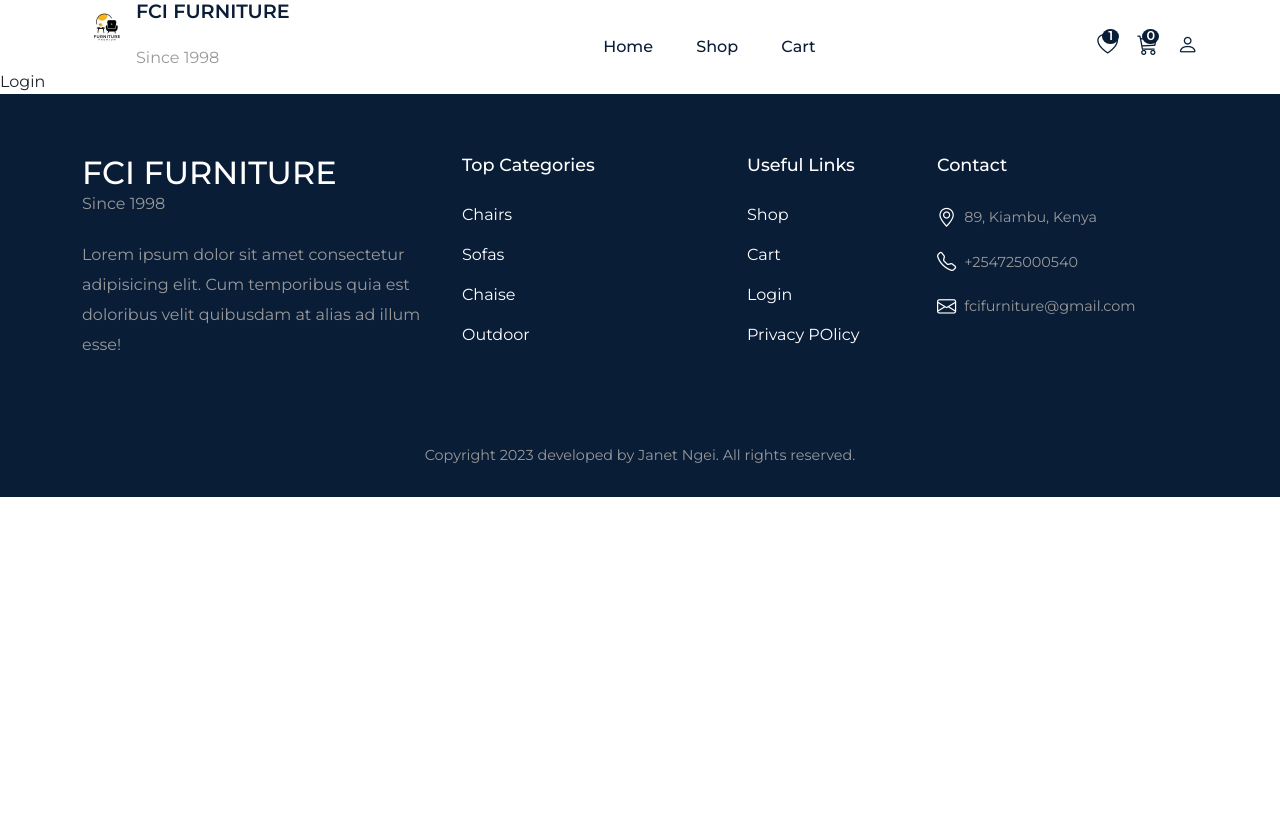
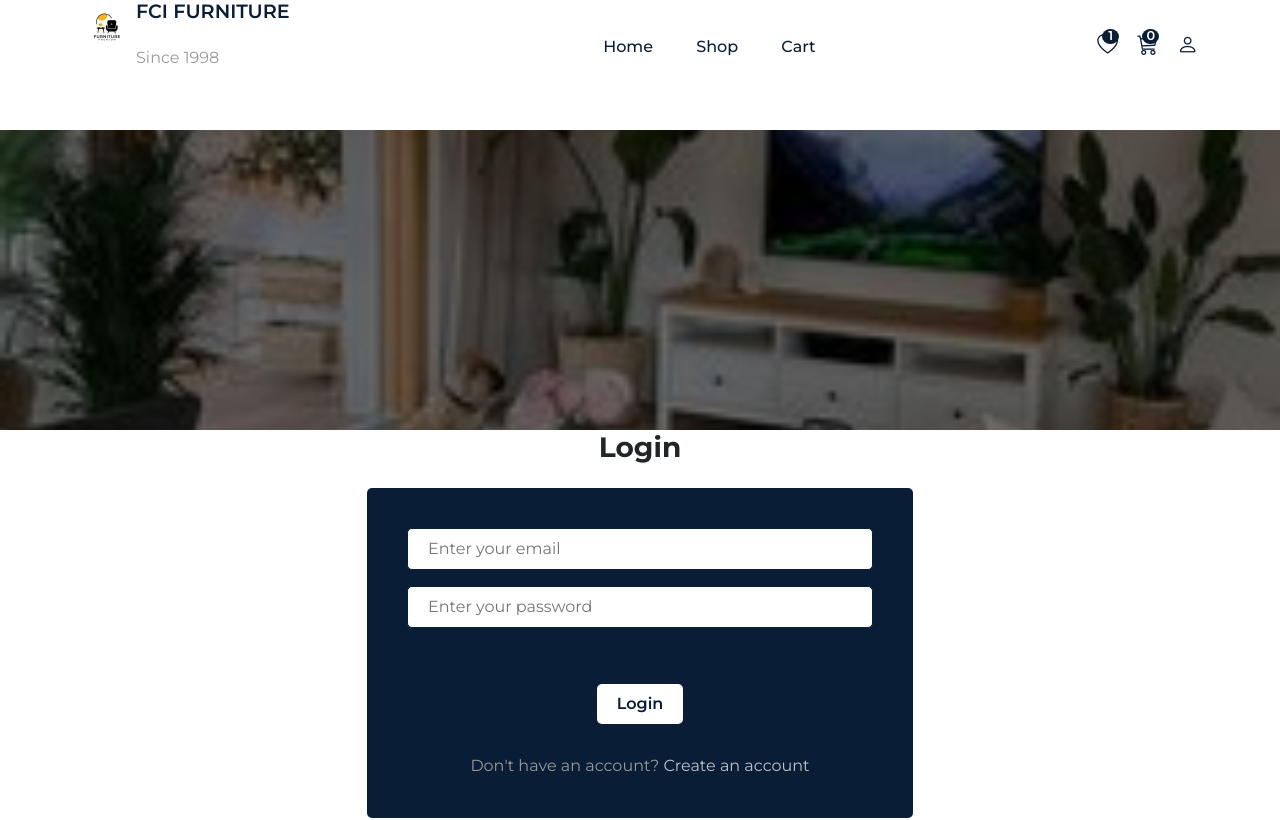
Before and after one commit to jannet18/furniture-ecommerce, a React (Create React App) app: page /login in a window 1280 px wide. Shown: the top 820 px of the page. Built offline with nearby package versions, Linux system fonts and the light colour scheme.

Commit message:
login form

```diff
--- a/src/components/Header/Header.jsx
+++ b/src/components/Header/Header.jsx
@@ -32,7 +32,10 @@
 
   const menuToggle = () => menuRef.current.classList.toggle("active__menu");
   const navigateToCart = () => {
-    navigate('/cart')
+    navigate("/cart");
+  };
+  const navigateToProfile = () => {
+    navigate("/login");
   };
   return (
     <header className="header" ref={headerRef}>
@@ -73,6 +76,7 @@
               </span>
               <span>
                 <motion.i
+                onClick={navigateToProfile}
                   whileTap={{ scale: 1.2 }}
                   className="bi bi-person"
                 ></motion.i>
--- a/src/pages/Checkout.jsx
+++ b/src/pages/Checkout.jsx
@@ -45,15 +45,15 @@
                   Total Qty: <span>{totalQty}</span>
                 </h6>
                 <h6>
-                  Subtotal: <span>{totalAmount}</span>
+                  Subtotal: <span>${totalAmount}</span>
                 </h6>
                 <h6>
                   <span>
                     Shipping: <br /> Free shipping
                   </span>
-                  <span>0</span>
+                  <span>$0</span>
                 </h6>
-                <h4>Total Cost: <span>{totalAmount}</span></h4>
+                <h4>Total Cost: <span>${totalAmount}</span></h4>
                 <button className="buy__btn auth__btn w-100">
                   Place an Order
                 </button>
--- a/src/pages/Login.jsx
+++ b/src/pages/Login.jsx
@@ -1,9 +1,34 @@
-import React from 'react'
+import React from "react";
+import { Container, Row, Col, Form, FormGroup } from "reactstrap";
+import MainSection from "../components/UI/MainSection";
+import { Link } from "react-router-dom";
+import "../pages/sytles/Login.css";
 
 const Login = () => {
   return (
-    <div>Login</div>
-  )
-}
+    <section>
+      <MainSection />
+      <section>
+        <Container>
+          <Row>
+            <Col lg="6" className="m-auto text-center">
+              <h3 className="fw-bold mb-4">Login</h3>
+              <Form className="auth__form">
+                <FormGroup className="form__group">
+                  <input type="email" placeholder="Enter your email" />
+                </FormGroup>
+                <FormGroup className="form__group">
+                  <input type="password" placeholder="Enter your password" />
+                </FormGroup>
+                <button className="buy__btn auth__btn">Login</button>
+                <p>Don't have an account? <Link to="/signup">Create an account</Link></p>
+              </Form>
+            </Col>
+          </Row>
+        </Container>
+      </section>
+    </section>
+  );
+};
 
-export default Login
+export default Login;
--- /dev/null
+++ b/src/pages/sytles/Login.css
@@ -0,0 +1,17 @@
+.auth__form {
+    background: var(--primary-color);
+    padding: 40px;
+    border-radius: 5px;
+}
+
+.auth__btn {
+    background: #fff !important;
+    color: var(--primary-color);
+    font-weight: 600;
+}
+.auth__form p {
+    margin-top: 30px;
+}
+.auth__form p a {
+    color: rgba(255, 255, 255, 0.735);
+}
```
